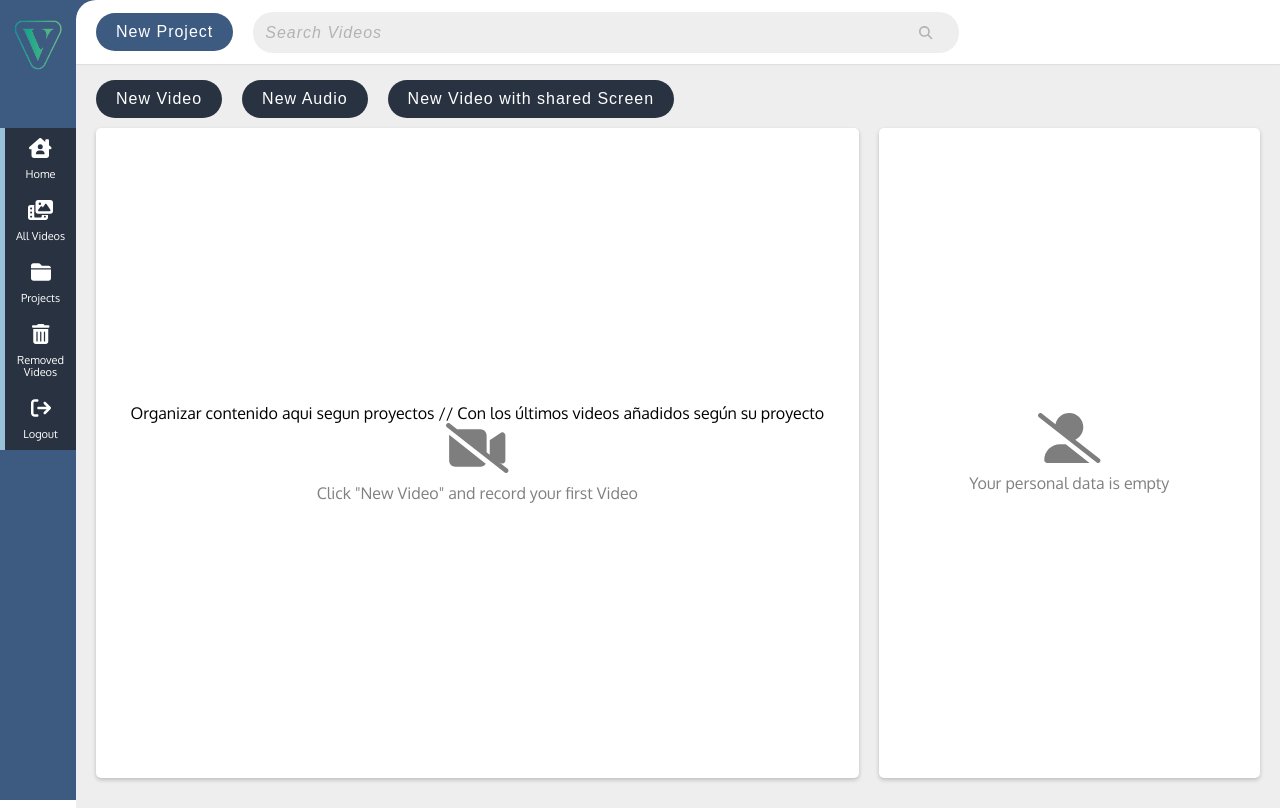
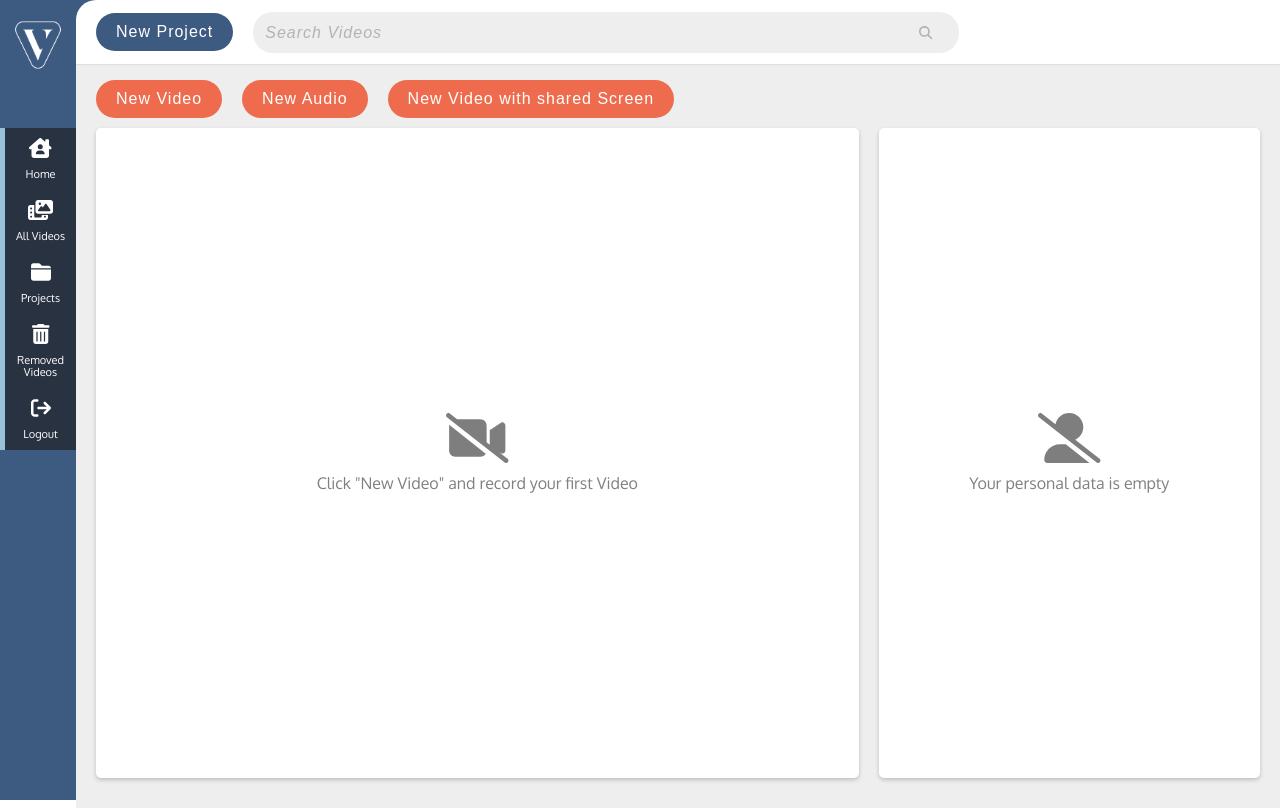
Before and after one commit to adifox/vidy, a Next.js app: page /dashboard in a window 1280 px wide. Built offline with nearby package versions, Linux system fonts and the light colour scheme.

Commit message:
added basic color scheme

```diff
--- a/pages/dashboard/index.js
+++ b/pages/dashboard/index.js
@@ -84,7 +84,7 @@ export default function Dashboard() {
           <Link href='/'>
             <a>
               <Image
-                src='/Images/vidy-logo.png'
+                src='/Images/logo_blanco.png'
                 alt='Vidy Logo'
                 width={50}
                 height={50}
@@ -113,8 +113,6 @@ export default function Dashboard() {
         </div>
         <div className={dashboard}>
           <div className={videoCardsContainer}>
-            Organizar contenido aqui segun proyectos // Con los últimos videos
-            añadidos según su proyecto
             <EmptyAreaInfo
               icon={faVideoSlash}
               text='Click "New Video" and record your first Video'
--- a/pages/index.js
+++ b/pages/index.js
@@ -18,7 +18,7 @@ export default function Home() {
         <div style={{ display: 'flex', flexDirection: 'row' }}>
           <h1 className={styles.title}>Welcome to </h1>
           <Image
-            src='/Images/vidy-logo.png'
+            src='/Images/logo_color.png'
             alt='Vidy Logo'
             width={72}
             height={72}
@@ -72,7 +72,7 @@ export default function Home() {
         </a>
         {/* <span className={styles.logo}> */}
         <Image
-          src='/Images/vidy-logo.png'
+          src='/Images/logo_color.png'
           alt='Vidy Logo'
           width={72}
           height={72}
--- a/styles/Dashboard.module.css
+++ b/styles/Dashboard.module.css
@@ -28,15 +28,20 @@
 .dashboardGreenButton {
   /* background-color: #0f5b47; */
   background-color: #3d5a80;
+  /* background-color: #293241; */
+  /* background-color: #ee6c4d; */
+  /* background-color: #98c1d9; */
 }
 .videoButton,
 .audioButton,
 .videoPlusButton {
   /* background-color: #9b1d1d; */
   /* background-image: linear-gradient(to right, #0f5b47, #9b1d1d); */
+  /* background-color: #98c1d9; */
   /* background-color: #3d5a80; */
+  background-color: #ee6c4d;
   /* background-color: #276a5d; */
-  background-color: #293241;
+  /* background-color: #293241; */
   /* -webkit-transition: box-shadow 0.5s, background 0.5s;
   -moz-transition: box-shadow 0.5s, background 0.5s;
   transition: box-shadow 0.5s, background 0.5s; */
```
Also changed, not shown: public/Images/logo_blanco.png (added), public/Images/logo_color.png (added).
